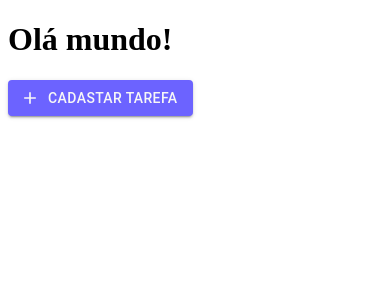
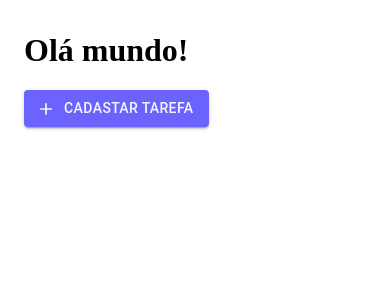
Before and after one commit to ViniciusSantosFS/task-list-app, a React (Vite) app: page / in a window 390 px wide. Shown: the top 300 px of the page. Built offline with nearby package versions, Linux system fonts and the light colour scheme.

Commit message:
feat: add global style

```diff
--- a/src/App.tsx
+++ b/src/App.tsx
@@ -1,7 +1,12 @@
+import 'src/app.css'
 import Routes from 'src/routes'
 
 function App() {
-    return <Routes />
+    return (
+        <div className="app-container">
+            <Routes />
+        </div>
+    )
 }
 
 export default App
--- /dev/null
+++ b/src/app.css
@@ -0,0 +1,9 @@
+.app-container {
+    margin: 2em 20rem;
+}
+
+@media (max-width: 768px) {
+    .app-container {
+        margin: 2em 1rem;
+    }
+}
```
